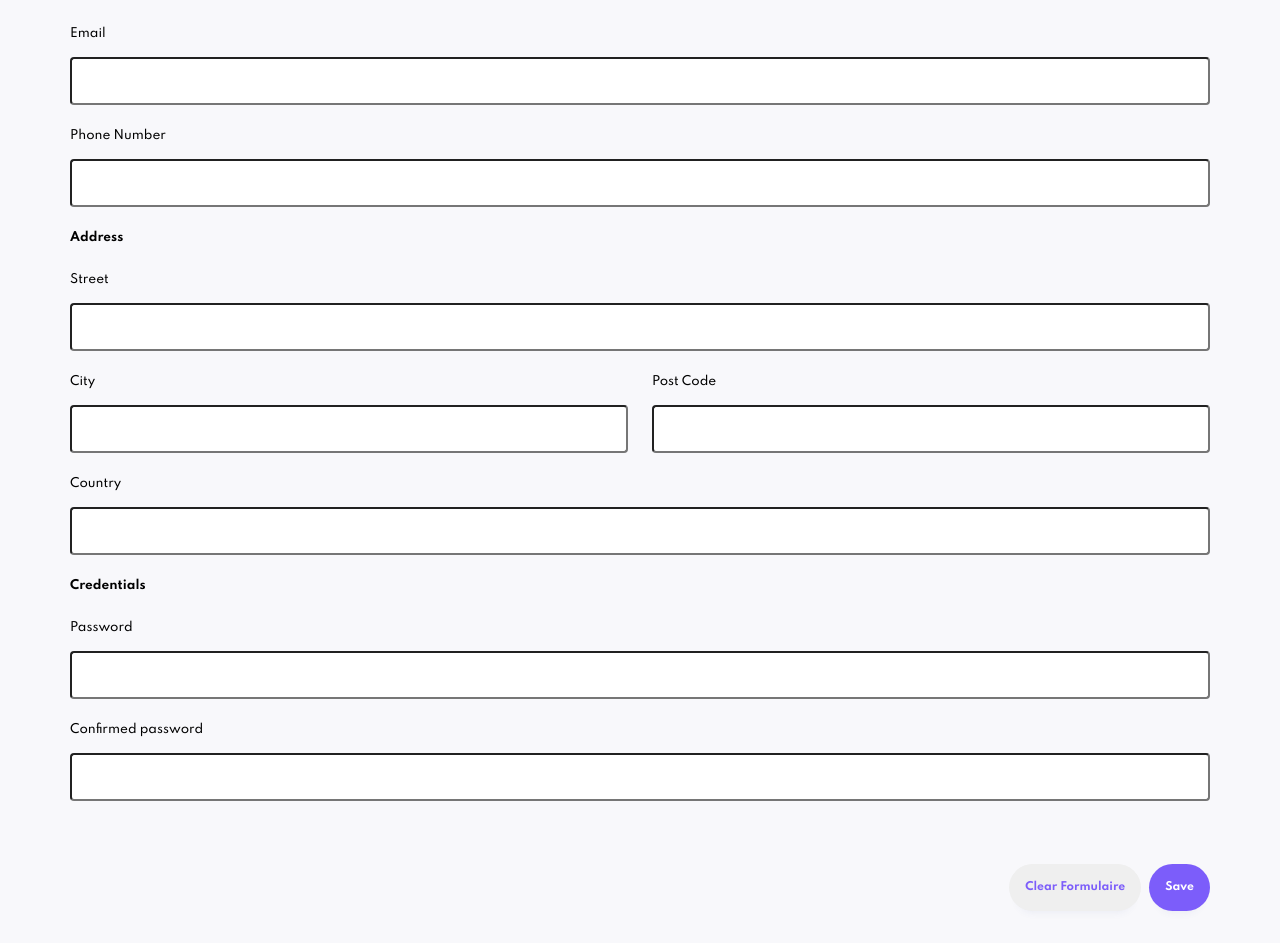
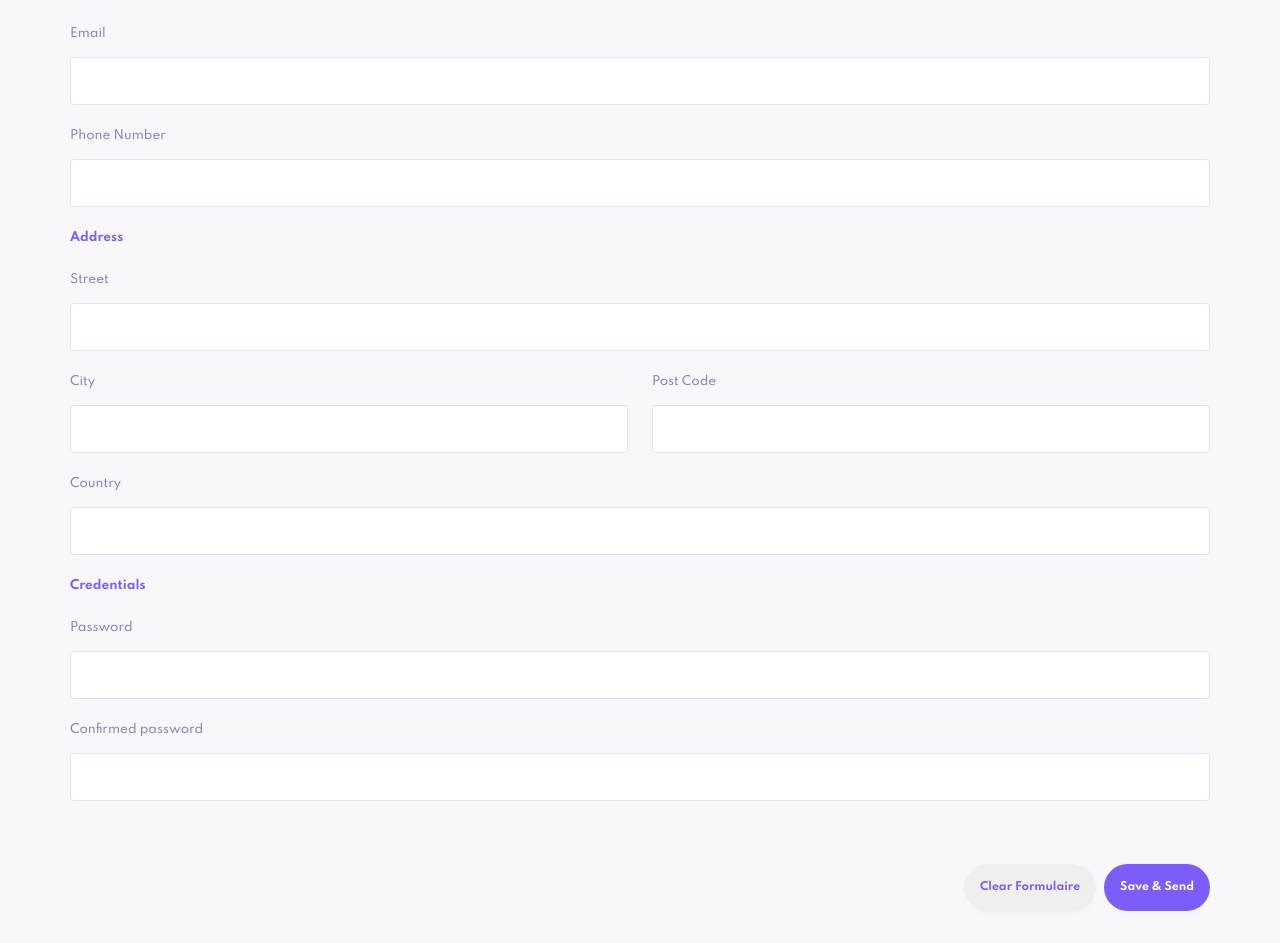
Before and after one commit to wallas938/invoice-app, an Angular app: page /sign-up in a window 1280 px wide. Shown: the part 560-1503 px from the top of the page. Built offline with nearby package versions, Linux system fonts and the light colour scheme.

Commit message:
signup form styled

```diff
--- a/src/app/home/pages/sign-up/sign-up.component.html
+++ b/src/app/home/pages/sign-up/sign-up.component.html
@@ -156,7 +156,7 @@
       <!-- CTA -->
       <div class="form-cta">
         <button class="clear-form" type="button" (click)="clearForm()">Clear Formulaire</button>
-        <button class="save" type="submit" [disabled]="signUpForm.invalid && hasError">Save</button>
+        <button class="save" type="submit" [disabled]="signUpForm.invalid && hasError">Save & Send</button>
       </div>
     </form>
   </section>
--- a/src/app/home/pages/sign-up/sign-up.component.scss
+++ b/src/app/home/pages/sign-up/sign-up.component.scss
@@ -28,6 +28,7 @@
   .input-group {
     &__title {
       @include input-group-title;
+      color: $violet-1;
     }
 
     &__fields {
@@ -38,11 +39,13 @@
         label {
           @include label-for-mobile;
           margin-bottom: 1.333333rem;
+          color: $blue-violet;
         }
 
         input {
           @include input-for-mobile;
           margin-bottom: 2rem;
+          border: 1px solid $blue-gray-light;
         }
 
         small {
@@ -136,6 +139,9 @@
       color: #fff;
       margin-left: 0.66rem;
 
+      &:hover {
+        background-color: $violet-2;
+      }
     }
 
     .clear-form {
```
